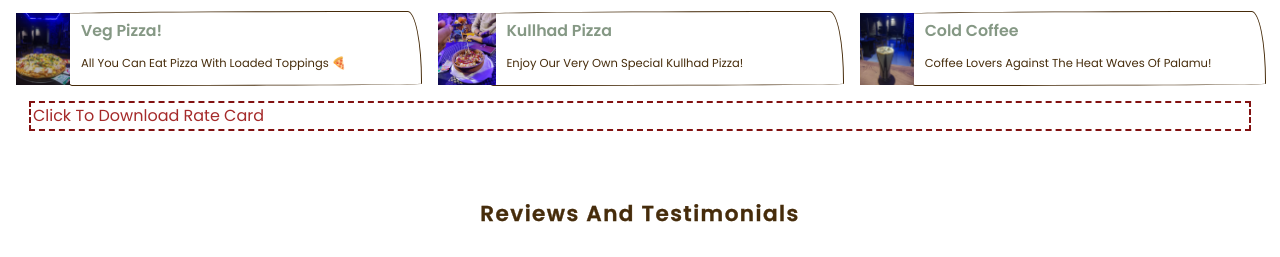
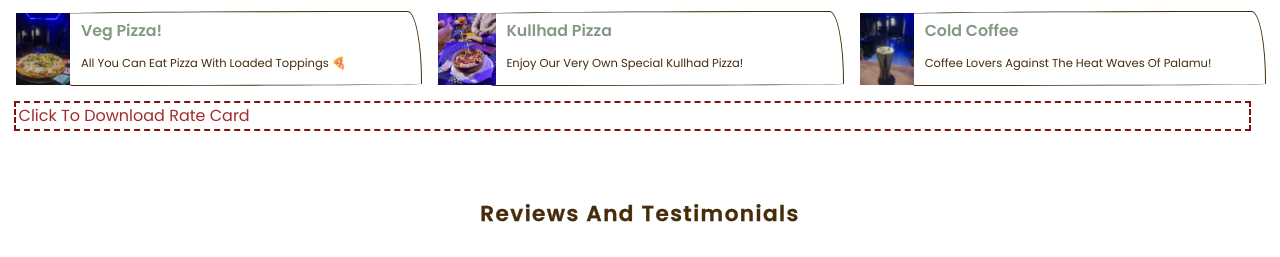
Before and after one commit to saumya120303/Gamesandbites, a plain HTML site: page index.html in a window 1280 px wide. Shown: the part 1946-2203 px from the top of the page. Drawn offline with Linux system fonts and the light colour scheme; a script that the page names is missing.

Commit message:
respace gimages

```diff
--- a/style.css
+++ b/style.css
@@ -71,7 +71,7 @@ section {
 .gimages
 { transition: transform 0.3s ease-in-out;
     border: .3rem dashed rgb(130, 17, 17);
-    margin-left: 2rem;
+    margin-left: auto;
     padding: .1rem;
     margin-right: 2rem;
     flex: auto;
```
